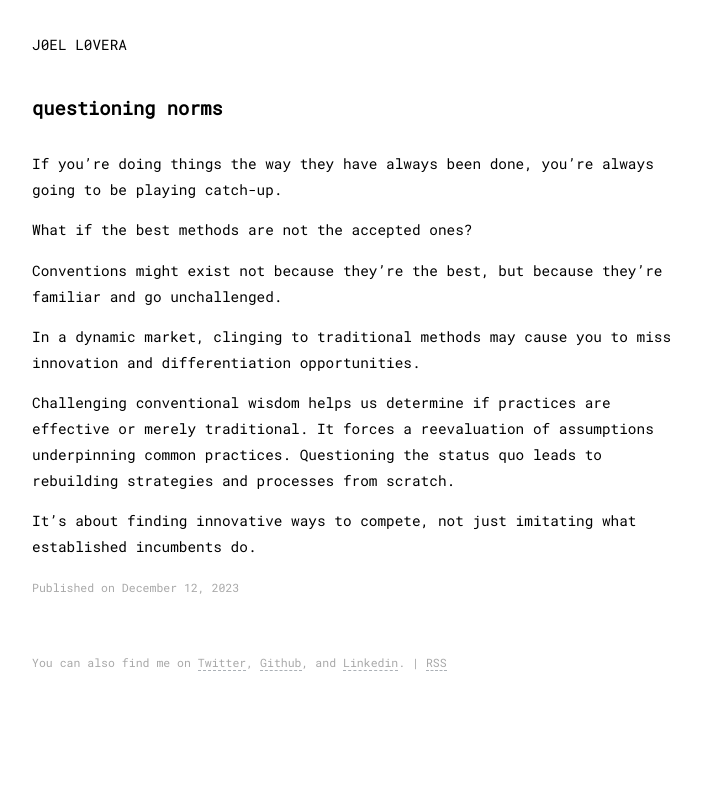
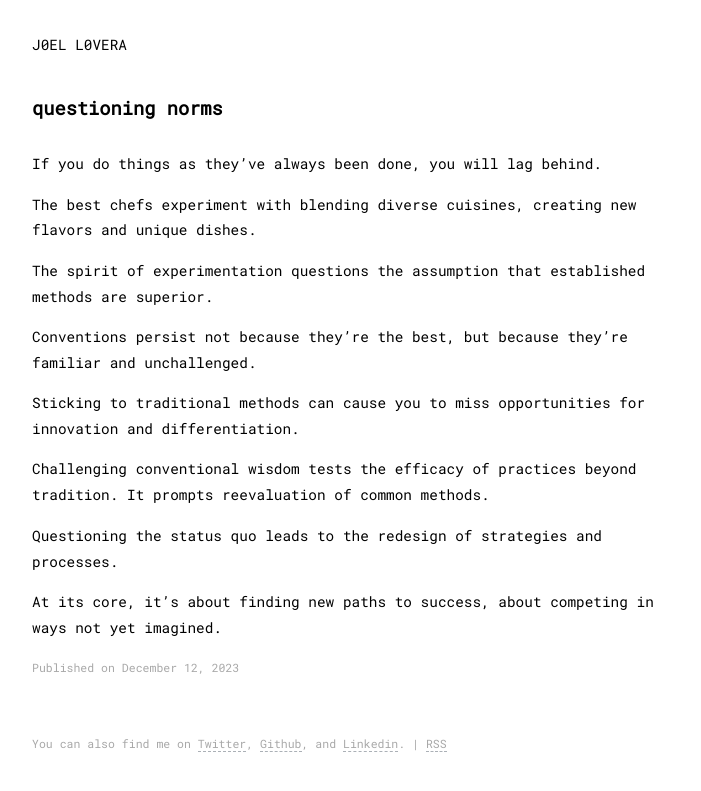
Before and after one commit to loverajoel/loverajoel.github.io, a Jekyll site: the page built from _texts/norms.md, in a window 1280 px wide. Shown: the top 791 px of the page, without its empty margins (288-989 px from the left). Built offline with Jekyll 4.4.1, drawn with Linux system fonts in a browser that asks for light colours.

Commit message:
update texts

```diff
--- a/_texts/norms.md
+++ b/_texts/norms.md
@@ -7,14 +7,18 @@ tweet:
 
 # questioning norms
 
-If you’re doing things the way they have always been done, you’re always going to be playing catch-up.
+If you do things as they've always been done, you will lag behind.
 
-What if the best methods are not the accepted ones?
+The best chefs experiment with blending diverse cuisines, creating new flavors and unique dishes.
 
-Conventions might exist not because they’re the best, but because they’re familiar and go unchallenged.
+The spirit of experimentation questions the assumption that established methods are superior.
 
-In a dynamic market, clinging to traditional methods may cause you to miss innovation and differentiation opportunities.
+Conventions persist not because they’re the best, but because they’re familiar and unchallenged.
 
-Challenging conventional wisdom helps us determine if practices are effective or merely traditional. It forces a reevaluation of assumptions underpinning common practices. Questioning the status quo leads to rebuilding strategies and processes from scratch.
+Sticking to traditional methods can cause you to miss opportunities for innovation and differentiation.
 
-It’s about finding innovative ways to compete, not just imitating what established incumbents do.
+Challenging conventional wisdom tests the efficacy of practices beyond tradition. It prompts reevaluation of common methods.
+
+Questioning the status quo leads to the redesign of strategies and processes.
+
+At its core, it's about finding new paths to success, about competing in ways not yet imagined.
```
Also changed, not shown: _texts/generalist.md (+6 -6 lines), _texts/the_timeless_life_compass.md (+4 -4 lines).
